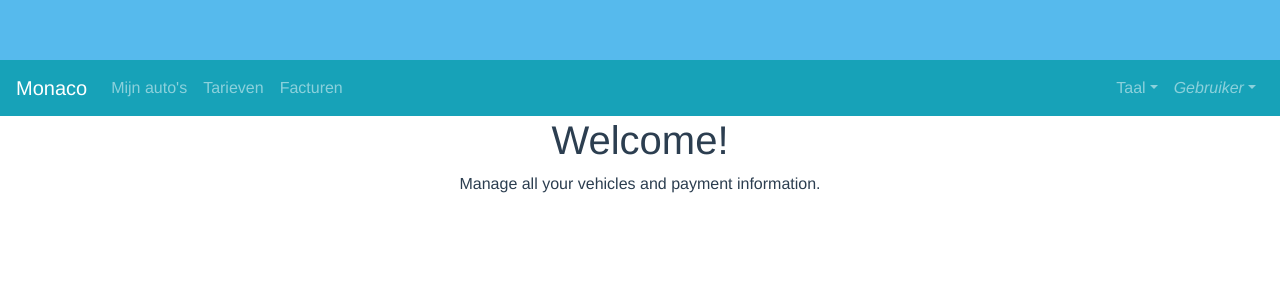
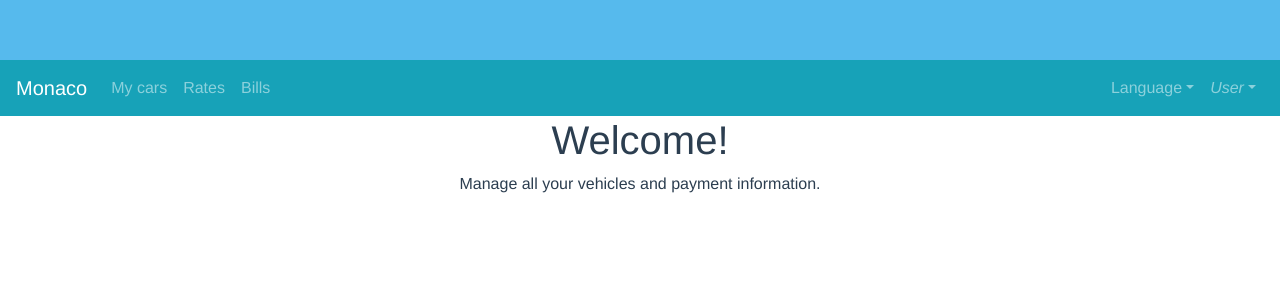
Before and after one commit to BJBaardse/FrontEnd, a Vue app: page /home in a window 1280 px wide. Shown: the top 300 px of the page. Built offline with nearby package versions, Linux system fonts and the light colour scheme; sample sign-in values are in the browser's storage.

Commit message:
Language updates

```diff
--- a/src/components/Factuur.vue
+++ b/src/components/Factuur.vue
@@ -1,7 +1,7 @@
 <template>
   <div>
     <NavBar></NavBar>
-    <h1>{{$t('tarieven')}}</h1>
+    <h1>Facturen</h1>
     <div class="row">
       <div class="col-md-4">
         <h2>{{$t('list_rates')}}:<br></h2>
@@ -28,6 +28,16 @@
           <div>
             <label>Date:</label>
             <label v-if="model.dateReadable != null" style="float: right;">{{dateReadable}}</label>
+            <label v-else style="float: right;">Unknown</label>
+          </div>
+          <div>
+            <label>Kilometer:</label>
+            <label v-if="model.kilometers != null" style="float: right;">{{model.kilometers}} km</label>
+            <label v-else style="float: right;">Unknown</label>
+          </div>
+          <div>
+            <label>Price:</label>
+            <label v-if="model.price != null" style="float: right;">{{model.price}} euro</label>
             <label v-else style="float: right;">Unknown</label>
           </div>
 
--- a/src/components/mijnautos.vue
+++ b/src/components/mijnautos.vue
@@ -36,7 +36,7 @@
 
         <div class="form-group" style=" width: 50%; alignment: center; text-align: left">
           <div>
-            <label>{{$t('brand')}}:</label>
+            <label>{{$t('Brand')}}:</label>
             <label v-if="model.brand !== null" style="float: right;">{{model.brand}}</label>
             <label v-else style="float: right;">Unknown</label>
           </div>
--- a/src/components/templates/NavBar.vue
+++ b/src/components/templates/NavBar.vue
@@ -8,30 +8,30 @@
       <b-collapse is-nav id="nav_collapse">
         <b-navbar-nav>
           <b-nav-item v-bind:to="'mijnautos'">
-            Mijn auto's
+            {{$t('menu_cars')}}
           </b-nav-item>
         </b-navbar-nav>
         <b-navbar-nav>
           <b-nav-item v-bind:to="'tarieven'">
-            Tarieven
+            {{$t('menu_tarieven')}}
           </b-nav-item>
         </b-navbar-nav>
         <b-navbar-nav>
           <b-nav-item v-bind:to="'factuur'">
-            Facturen
+            {{$t('menu_facturen')}}
           </b-nav-item>
         </b-navbar-nav>
         <!-- Right aligned nav items -->
         <b-navbar-nav class="ml-auto">
-          <b-nav-item-dropdown text="Taal" right v-model="$i18n.locale">
+          <b-nav-item-dropdown v-bind:text="$t('menu_lang')" right v-model="$i18n.locale">
             <b-dropdown-item v-for="(lang, i) in langs" :key="`Lang${i}`" :value="lang" v-on:click="SwitchLang(lang)">{{ lang }}</b-dropdown-item>
           </b-nav-item-dropdown>
 
           <b-nav-item-dropdown right>
             <!-- Using button-content slot -->
-            <template slot="button-content"><em>Gebruiker</em></template>
-            <b-dropdown-item v-bind:to="'profile'">Settings</b-dropdown-item>
-            <b-dropdown-item v-on:click="Logout">Uitloggen</b-dropdown-item>
+            <template slot="button-content"><em>{{$t('menu_user')}}</em></template>
+            <b-dropdown-item v-bind:to="'profile'">{{$t('menu_settings')}}</b-dropdown-item>
+            <b-dropdown-item v-on:click="Logout">{{$t('menu_logoff')}}</b-dropdown-item>
           </b-nav-item-dropdown>
         </b-navbar-nav>
       </b-collapse>
--- a/src/lang/en.json
+++ b/src/lang/en.json
@@ -43,6 +43,15 @@
   "rate_expire": "Expire",
   "rate_street": "Street",
   "rate_energie": "Energy label",
-  "rate_rate": "Rates"
+  "rate_rate": "Rates",
+
+
+  "menu_cars": "My cars",
+  "menu_tarieven": "Rates",
+  "menu_facturen": "Bills",
+  "menu_lang": "Language",
+  "menu_user": "User",
+  "menu_settings": "Settings",
+  "menu_logoff": "Sign Off"
 
 }
--- a/src/lang/nl.json
+++ b/src/lang/nl.json
@@ -15,7 +15,7 @@
   "Model": "Model",
   "license": "Kenteken",
   "weight": "Gewicht",
-  "wheels": "wielen",
+  "wheels": "Wielen",
   "stolen": "Gestolen",
 
   "createaccount":  "Maak account",
@@ -44,5 +44,14 @@
   "rate_expire": "Vervallen",
   "rate_street": "Straat",
   "rate_energie": "Energielabel",
-  "rate_rate": "Tarieven"
+  "rate_rate": "Tarieven",
+
+  "menu_cars": "Mijn auto's",
+  "menu_tarieven": "Tarieven",
+  "menu_facturen": "Facturen",
+  "menu_lang": "Taal",
+  "menu_user": "Gebruiker",
+  "menu_settings": "Instellingen",
+  "menu_logoff": "Uitloggen"
+
 }
```
